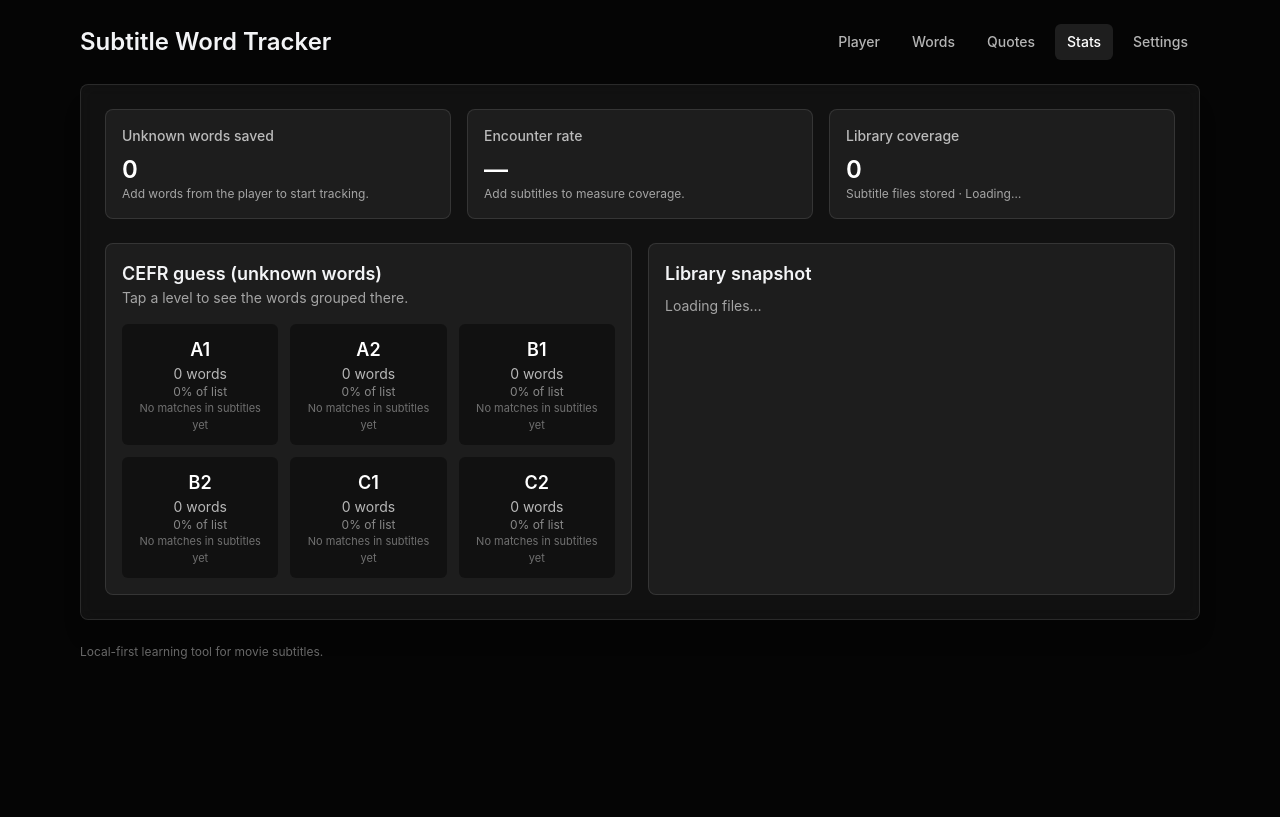
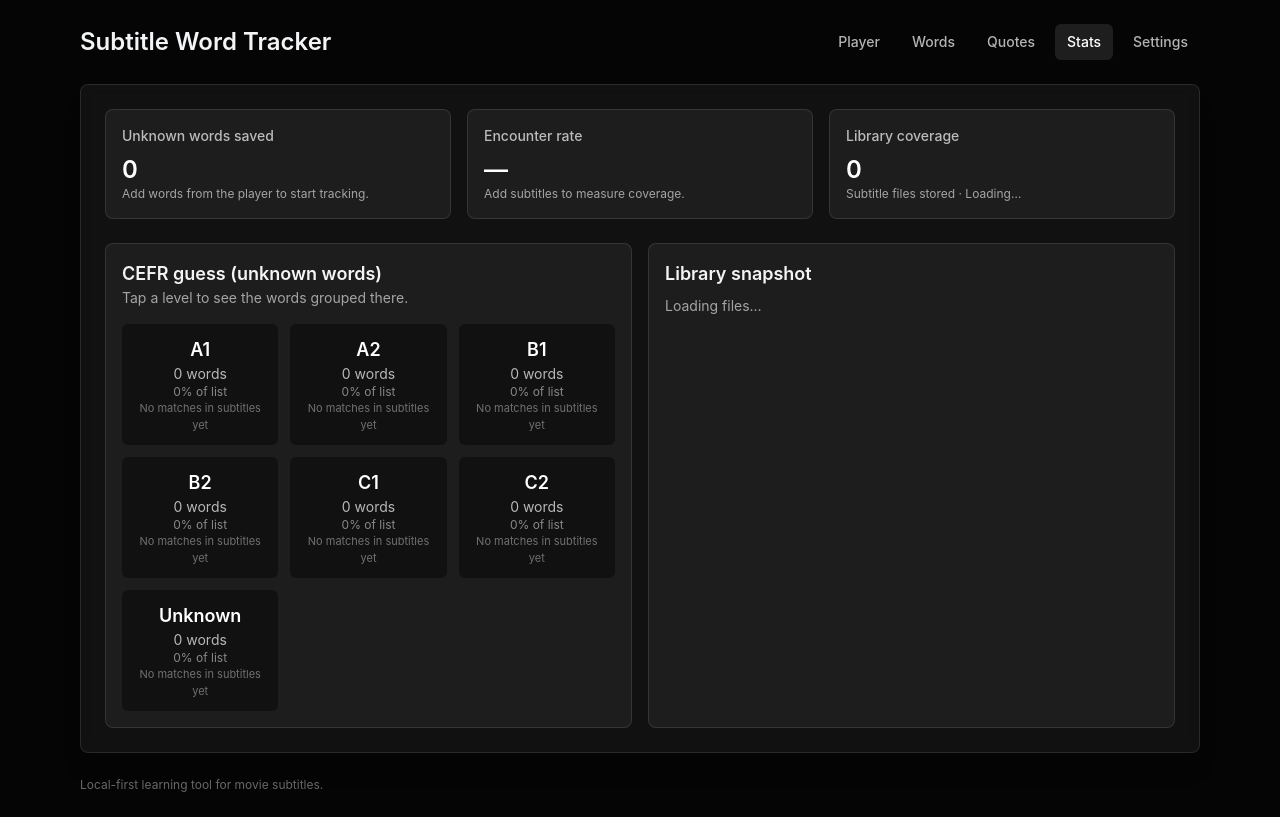
Before and after one commit to ofirgaash1/eng, a React (Vite) app: page /stats in a window 1280 px wide. Built offline with nearby package versions, Linux system fonts and the light colour scheme.

Commit message:
Document unknown CEFR bucket fallback

```diff
--- a/src/app/routes/StatsPage.tsx
+++ b/src/app/routes/StatsPage.tsx
@@ -1,7 +1,7 @@
 import { useEffect, useMemo, useState } from "react";
 import type { SubtitleFile, UnknownWord } from "../../core/types";
 import { estimateCefrLevel } from "../../core/cefr/estimateLevel";
-import type { CefrLevel } from "../../core/cefr/lexicon";
+import type { CefrBucket } from "../../core/cefr/lexicon";
 import { useDictionaryStore } from "../../state/dictionaryStore";
 import { listSubtitleFiles } from "../../data/filesRepo";
 import { getCuesForFile } from "../../data/cuesRepo";
@@ -12,13 +12,14 @@ function percentage(part: number, total: number) {
   return Math.round((part / total) * 1000) / 10;
 }
 
-const EMPTY_LEVEL_COUNTS: Record<CefrLevel, number> = {
+const EMPTY_LEVEL_COUNTS: Record<CefrBucket, number> = {
   A1: 0,
   A2: 0,
   B1: 0,
   B2: 0,
   C1: 0,
   C2: 0,
+  Unknown: 0,
 };
 
 export default function StatsPage() {
@@ -32,13 +33,13 @@ export default function StatsPage() {
   const [tokenStats, setTokenStats] = useState<{
     totalTokens: number;
     unknownTokens: number;
-    unknownByLevel: Record<CefrLevel, number>;
+    unknownByLevel: Record<CefrBucket, number>;
   }>({
     totalTokens: 0,
     unknownTokens: 0,
     unknownByLevel: { ...EMPTY_LEVEL_COUNTS },
   });
-  const [activeLevel, setActiveLevel] = useState<CefrLevel | null>(null);
+  const [activeLevel, setActiveLevel] = useState<CefrBucket | null>(null);
 
   useEffect(() => {
     if (!initialized) {
@@ -63,28 +64,29 @@ export default function StatsPage() {
   }, []);
 
   const cefrSummary = useMemo(() => {
-    const buckets: Record<CefrLevel, UnknownWord[]> = {
+    const buckets: Record<CefrBucket, UnknownWord[]> = {
       A1: [],
       A2: [],
       B1: [],
       B2: [],
       C1: [],
       C2: [],
+      Unknown: [],
     };
     for (const word of words) {
       const level = estimateCefrLevel(word);
       buckets[level].push(word);
     }
-    const counts = (Object.keys(buckets) as CefrLevel[]).reduce((acc, level) => {
+    const counts = (Object.keys(buckets) as CefrBucket[]).reduce((acc, level) => {
       acc[level] = buckets[level].length;
       return acc;
     }, { ...EMPTY_LEVEL_COUNTS });
-    const percents = (Object.keys(counts) as CefrLevel[]).reduce((acc, level) => {
+    const percents = (Object.keys(counts) as CefrBucket[]).reduce((acc, level) => {
       acc[level] = percentage(counts[level], words.length);
       return acc;
     }, { ...EMPTY_LEVEL_COUNTS });
 
-    const sortedBuckets = (Object.keys(buckets) as CefrLevel[]).reduce((acc, level) => {
+    const sortedBuckets = (Object.keys(buckets) as CefrBucket[]).reduce((acc, level) => {
       acc[level] = [...buckets[level]].sort((a, b) => a.original.localeCompare(b.original));
       return acc;
     }, buckets);
@@ -108,7 +110,7 @@ export default function StatsPage() {
       setAnalyzingLibrary(true);
       const normalizedMap = new Map<string, UnknownWord>();
       const stemMap = new Map<string, UnknownWord>();
-      const levelById = new Map<string, CefrLevel>();
+      const levelById = new Map<string, CefrBucket>();
 
       for (const word of words) {
         normalizedMap.set(word.normalized.toLowerCase(), word);
@@ -118,7 +120,7 @@ export default function StatsPage() {
 
       let totalTokens = 0;
       let unknownTokens = 0;
-      const unknownByLevel: Record<CefrLevel, number> = { ...EMPTY_LEVEL_COUNTS };
+      const unknownByLevel: Record<CefrBucket, number> = { ...EMPTY_LEVEL_COUNTS };
 
       for (const file of subtitleFiles) {
         const cues = await getCuesForFile(file.bytesHash);
@@ -203,7 +205,7 @@ export default function StatsPage() {
             )}
           </div>
           <div className="mt-4 grid grid-cols-2 gap-3 md:grid-cols-3">
-            {(Object.keys(cefrSummary.counts) as CefrLevel[]).map((level) => (
+            {(Object.keys(cefrSummary.counts) as CefrBucket[]).map((level) => (
               <button
                 key={level}
                 type="button"
--- a/src/core/cefr/estimateLevel.ts
+++ b/src/core/cefr/estimateLevel.ts
@@ -1,34 +1,28 @@
 import type { UnknownWord } from "../types";
-import { levelLexicon, type CefrLevel } from "./lexicon";
+import { levelLexicon, type CefrBucket, type CefrLevel } from "./lexicon";
 
 const LEVELS: CefrLevel[] = ["A1", "A2", "B1", "B2", "C1", "C2"];
+const BUCKETS: CefrBucket[] = [...LEVELS, "Unknown"];
 
-function fallbackByLength(normalized: string): CefrLevel {
-  if (normalized.length <= 4) return "A2";
-  if (normalized.length <= 6) return "B1";
-  if (normalized.length <= 8) return "B2";
-  if (normalized.length <= 12) return "C1";
-  return "C2";
-}
-
-export function estimateCefrLevel(word: Pick<UnknownWord, "normalized">): CefrLevel {
+export function estimateCefrLevel(word: Pick<UnknownWord, "normalized">): CefrBucket {
   const normalized = word.normalized.toLowerCase();
   for (const level of LEVELS) {
     if (levelLexicon[level].has(normalized)) {
       return level;
     }
   }
-  return fallbackByLength(normalized);
+  return "Unknown";
 }
 
 export function summarizeLevels(words: UnknownWord[]) {
-  const counts: Record<CefrLevel, number> = {
+  const counts: Record<CefrBucket, number> = {
     A1: 0,
     A2: 0,
     B1: 0,
     B2: 0,
     C1: 0,
     C2: 0,
+    Unknown: 0,
   };
 
   for (const word of words) {
@@ -36,5 +30,5 @@ export function summarizeLevels(words: UnknownWord[]) {
     counts[level] += 1;
   }
 
-  return { counts };
+  return { buckets: BUCKETS, counts };
 }
--- a/src/core/cefr/lexicon.ts
+++ b/src/core/cefr/lexicon.ts
@@ -1,11 +1,12 @@
 export type CefrLevel = "A1" | "A2" | "B1" | "B2" | "C1" | "C2";
+export type CefrBucket = CefrLevel | "Unknown";
 
 type Lexicon = Record<CefrLevel, Set<string>>;
 
 // Lightweight frequency-based word lists to provide a best-effort CEFR guess
 // without shipping a massive dictionary. These words are drawn from common CEFR
-// study lists and high-frequency corpora. Anything not matched will fall back
-// to a heuristic based on word length/complexity.
+// study lists and high-frequency corpora. Words not matched are labeled as
+// Unknown.
 export const levelLexicon: Lexicon = {
   A1: new Set(
     [
```
Also changed, not shown: 8 other files (tests, documents, lock files or other folders).
